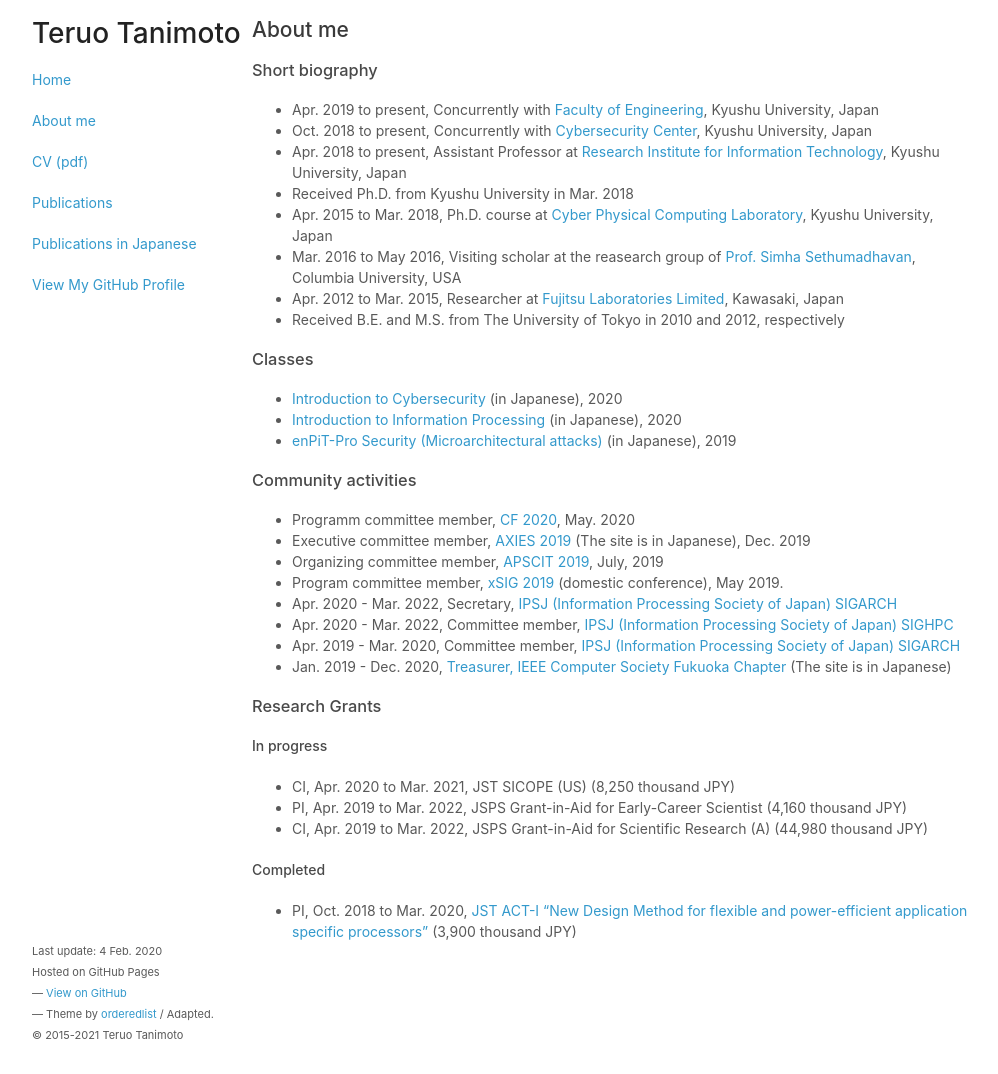
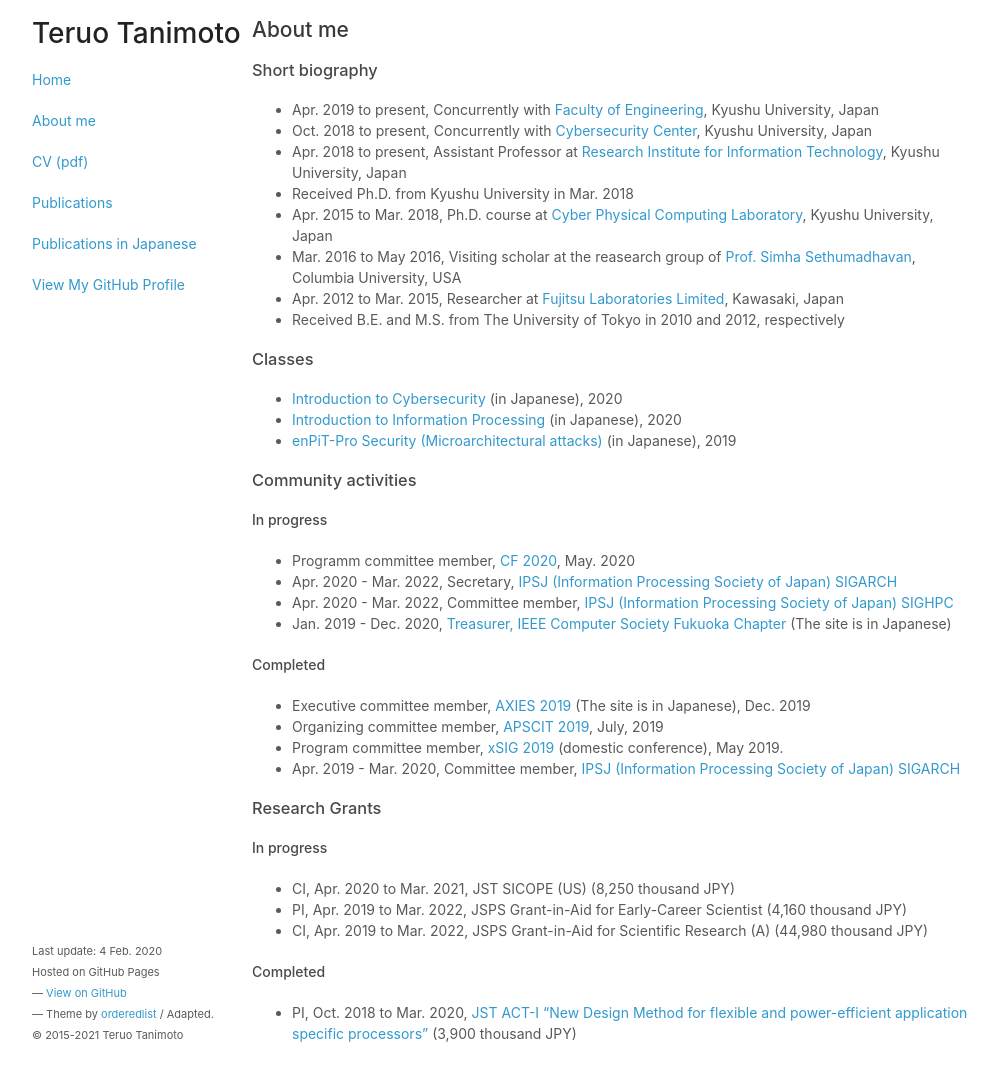
Before and after one commit to teruo41/teruo41.github.io, a Jekyll site: the page built from about.md, in a window 1280 px wide and 1074 px high. Shown: the whole window, without its empty margins (138-1136 px from the left). Built offline with Jekyll 4.4.1, drawn with Linux system fonts in a browser that asks for light colours.

Commit message:
Update about.md

```diff
--- a/about.md
+++ b/about.md
@@ -21,15 +21,19 @@ title: About me
 + [enPiT-Pro Security (Microarchitectural attacks)]({{ site.baseurl }}lectures/enpit-prosec-uarch2019) (in Japanese), 2019
 
 ### Community activities
+#### In progress
 + Programm committee member, [CF 2020](http://www.computingfrontiers.org/2020/), May. 2020
+
++ Apr. 2020 - Mar. 2022, Secretary, [IPSJ (Information Processing Society of Japan) SIGARCH](http://sigarc.ipsj.or.jp/)
++ Apr. 2020 - Mar. 2022, Committee member, [IPSJ (Information Processing Society of Japan) SIGHPC](http://sighpc.hpcc.jp/)
++ Jan. 2019 - Dec. 2020, [Treasurer, IEEE Computer Society Fukuoka Chapter](http://sites.ieee.org/fukuoka-cs/%E5%BD%B9%E5%93%A1/) (The site is in Japanese)
+
+#### Completed
 + Executive committee member, [AXIES 2019](https://axies.jp/ja/conf/conf2019) (The site is in Japanese), Dec. 2019
 + Organizing committee member, [APSCIT 2019](http://www.apscit.org/apscit2019-annual-meeting-overview), July, 2019
 + Program committee member, [xSIG 2019](http://xsig.hpcc.jp/2019/) (domestic conference), May 2019.
 
-+ Apr. 2020 - Mar. 2022, Secretary, [IPSJ (Information Processing Society of Japan) SIGARCH](http://sigarc.ipsj.or.jp/)
-+ Apr. 2020 - Mar. 2022, Committee member, [IPSJ (Information Processing Society of Japan) SIGHPC](http://sighpc.hpcc.jp/)
 + Apr. 2019 - Mar. 2020, Committee member, [IPSJ (Information Processing Society of Japan) SIGARCH](http://sigarc.ipsj.or.jp/)
-+ Jan. 2019 - Dec. 2020, [Treasurer, IEEE Computer Society Fukuoka Chapter](http://sites.ieee.org/fukuoka-cs/%E5%BD%B9%E5%93%A1/) (The site is in Japanese)
 
 ### Research Grants
 #### In progress
```
